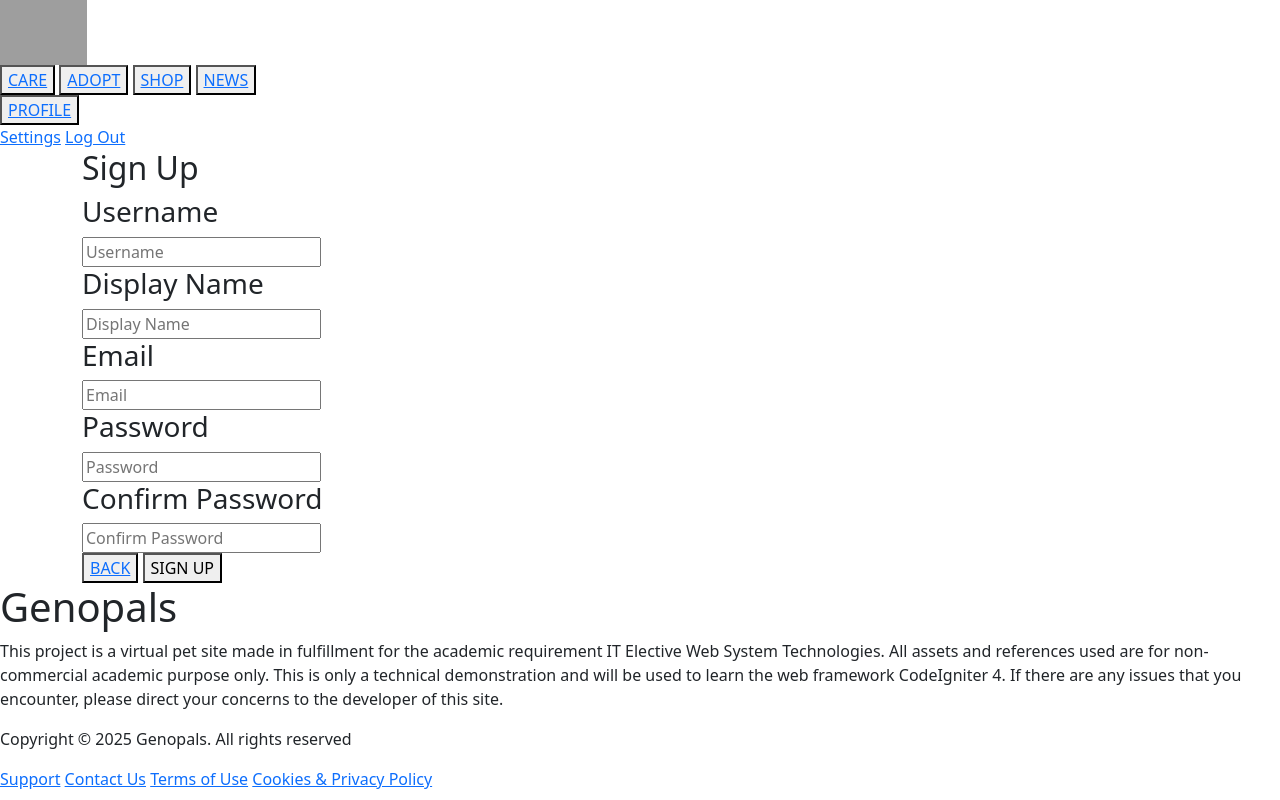
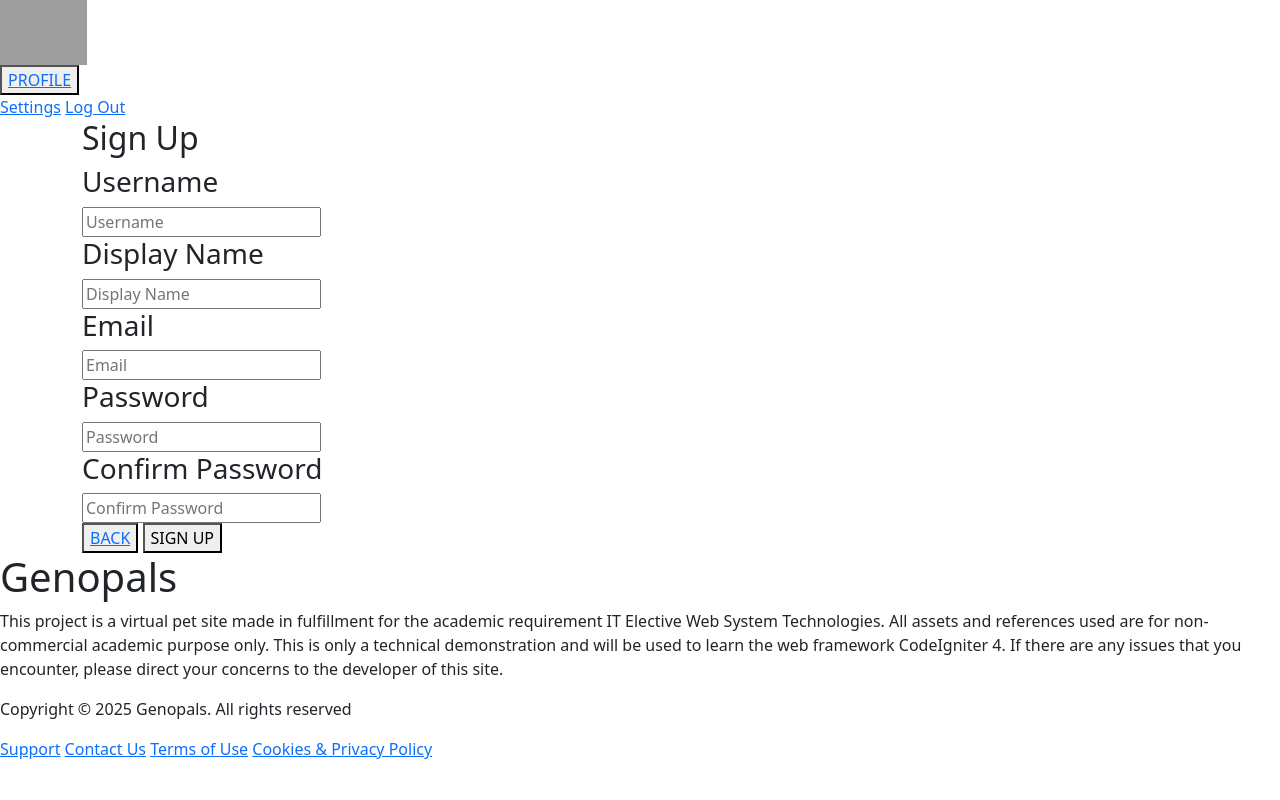
Before and after one commit to hoshewasheetape1018/SYSINTEG-FINALS, a CodeIgniter 4 app: the page made by backend/app/Views/auth/signup.php in a window 1280 px wide. Run offline with PHP 8.4 and a stand-in for CodeIgniter, Linux system fonts and the light colour scheme; the template is opened without the code that fills it, so the values that code supplies are empty; some libraries are stand-ins or nearby versions; grey boxes are pictures that could not be loaded.

Commit message:
update head and header components with new styles and logo

```diff
--- a/backend/app/Views/components/head.php
+++ b/backend/app/Views/components/head.php
@@ -4,19 +4,26 @@
     <meta name="description" content="Raise a virtual angel pet in your own web browser.">
     <meta name="viewport" content="width=device-width, initial-scale=1.0">
 
+    <!-- CDN -->
     <!-- BOOTSTRAP CDN -->
     <link href="https://cdn.jsdelivr.net/npm/bootstrap@5.3.8/dist/css/bootstrap.min.css" rel="stylesheet" integrity="sha384-sRIl4kxILFvY47J16cr9ZwB07vP4J8+LH7qKQnuqkuIAvNWLzeN8tE5YBujZqJLB" crossorigin="anonymous">
+
 
     <!-- TAB ICON alt link: https://file.garden/ZrIPgCGn9kADc89z/blumis.png-->
     <link rel="shortcut icon" type="image/png" href="https://file.garden/ZrIPgCGn9kADc89z/blumis%20logo.png">
 
-    <!-- Need to verify: Google fonts and Font awesome and etc -->
 
 
   <style>
         :root {
-            --primary: #ec4d80;
-            --secondary: ;
+            --blumiespink: #ec4d80;
+            --blumieslightpink: #f1aaa9;
+            --blumiesdarkblue: #303870;
+            --blumieslightblue: #6f87e7;
+            --blumiesyellow: #ea964e;
+            --blumieslightyellow: #f3c19d;
+            --blumiesbeige:#f7ece8;
+
             /*USE THE STYLE GUIDE*/
         }
 
--- a/backend/app/Views/components/header.php
+++ b/backend/app/Views/components/header.php
@@ -1,27 +1,9 @@
 <header>
-    <a href="/"><img src="https://file.garden/ZrIPgCGn9kADc89z/Genopals/genopals-logo.png" alt="Genopals logo"
+    <a href="/"><img src="https://file.garden/ZrIPgCGn9kADc89z/blumis.png" alt="Blumies logo"
             height="65"></a>
 
     <nav>
-        <?= view('components/buttons/primary', [
-            'btnlink' => '/',
-            'btntitle' => 'CARE'
-        ]) ?>
 
-        <?= view('components/buttons/primary', [
-            'btnlink' => '/adopt',
-            'btntitle' => 'ADOPT'
-        ]) ?>
-
-        <?= view('components/buttons/primary', [
-            'btnlink' => '/',
-            'btntitle' => 'SHOP'
-        ]) ?>
-
-        <?= view('components/buttons/primary', [
-            'btnlink' => '/news',
-            'btntitle' => 'NEWS'
-        ]) ?>
         <?php
         $session = session();
         $isLoggedIn = $session->get('isLoggedIn');
```
